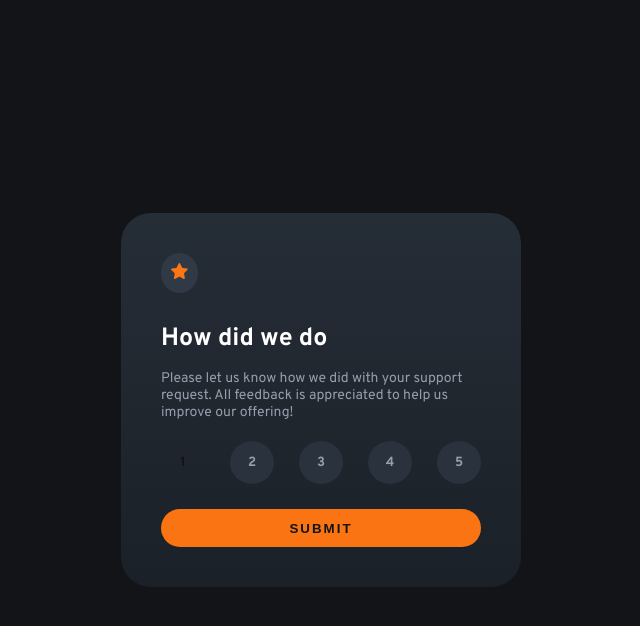
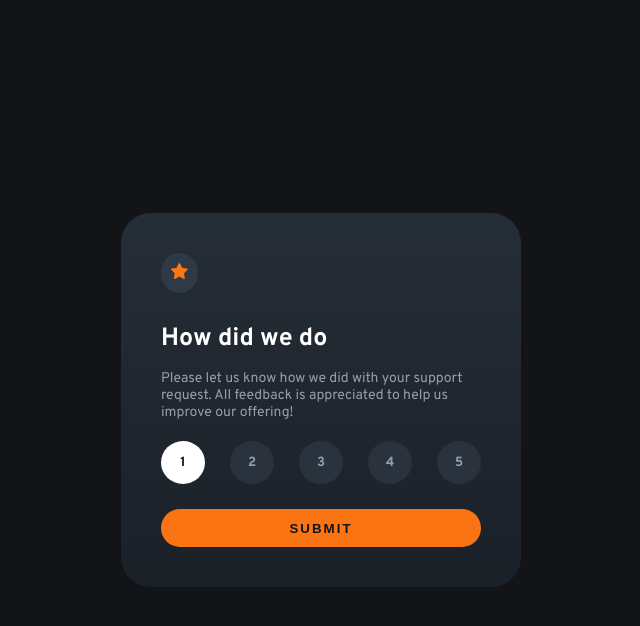
Before and after one commit to MaHmOoD1122/Interactive-rating-component, a plain HTML site: page index.html in a window 1280 px wide. In both pictures the pointer is over the item 502 px from the left and 462 px from the top of the page. Shown: the whole page, without its empty margins (319-959 px from the left). Drawn offline with Linux system fonts and the light colour scheme.

Commit message:
Update style.css

```diff
--- a/style.css
+++ b/style.css
@@ -205,6 +205,6 @@ body {
 }
 @media (hover: none) {
   .scale:hover {
-    background-color: initial;
+    background-color: white;
   }
 }
```
